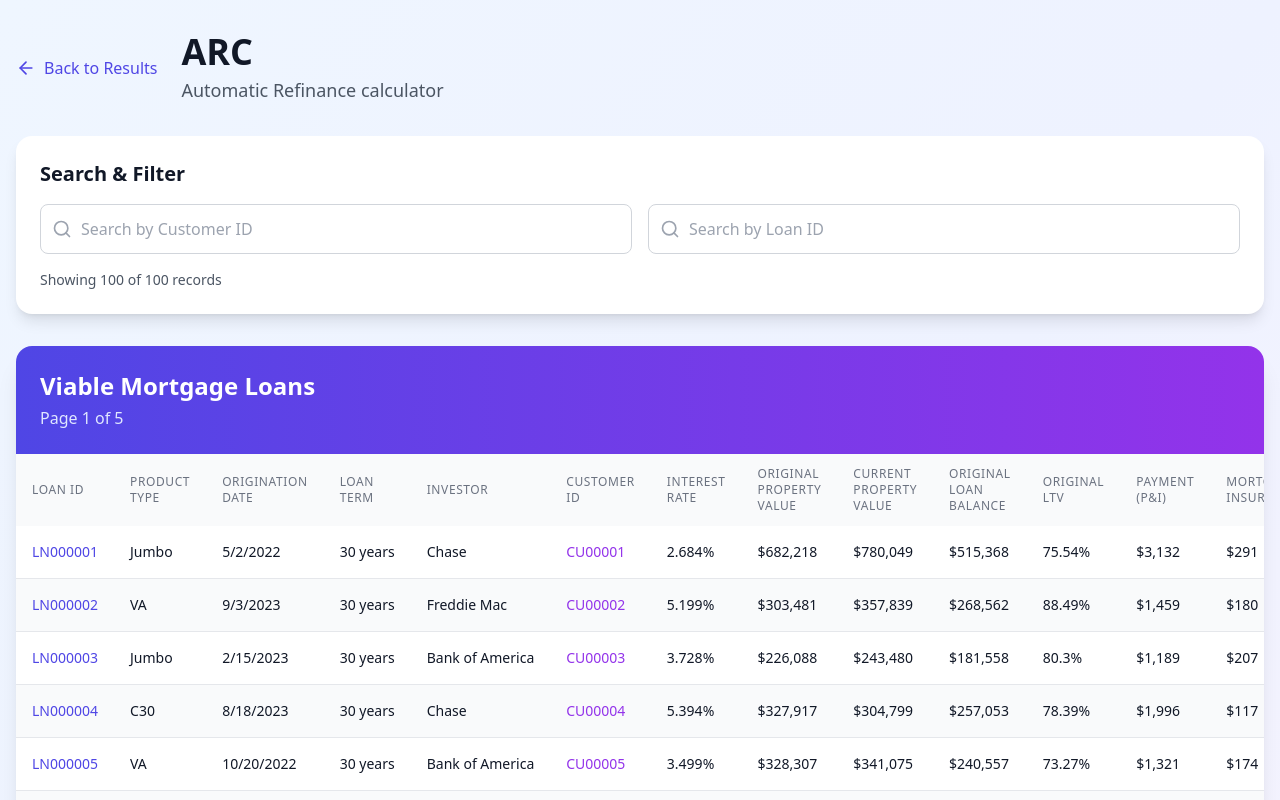
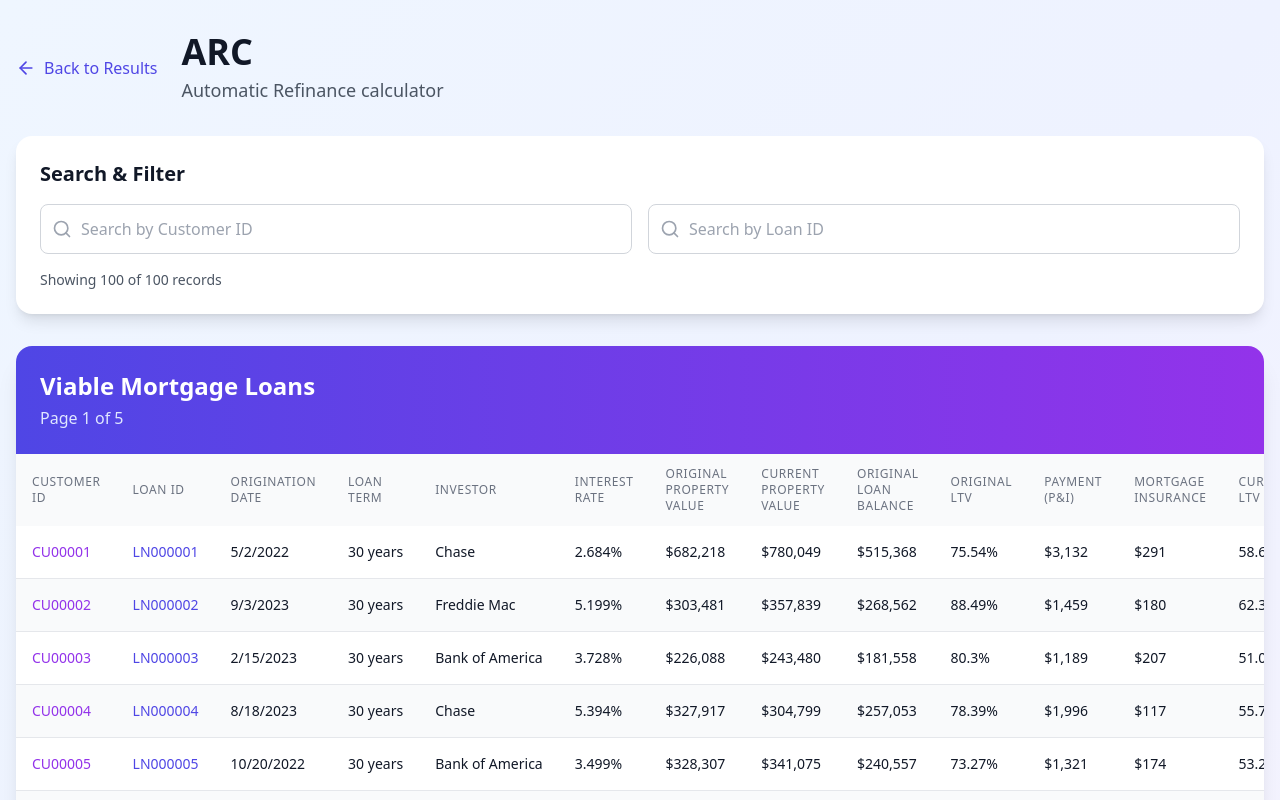
Before and after one commit to sharath-tiger/arc_frontend, a React (Vite) app: page /loan-table in a window 1280 px wide. Shown: the top 800 px of the page. Built offline with nearby package versions, Linux system fonts and the light colour scheme.

Commit message:
Updated LoanTablePage.tsx

```diff
--- a/src/components/LoanTablePage.tsx
+++ b/src/components/LoanTablePage.tsx
@@ -166,12 +166,13 @@ function LoanTablePage() {
               <table className="w-full">
                 <thead className="bg-gray-50">
                   <tr>
+                                        <th className="px-4 py-3 text-left text-xs font-medium text-gray-500 uppercase tracking-wider">Customer ID</th>
                     <th className="px-4 py-3 text-left text-xs font-medium text-gray-500 uppercase tracking-wider">Loan ID</th>
-                    <th className="px-4 py-3 text-left text-xs font-medium text-gray-500 uppercase tracking-wider">Product Type</th>
+
                     <th className="px-4 py-3 text-left text-xs font-medium text-gray-500 uppercase tracking-wider">Origination Date</th>
                     <th className="px-4 py-3 text-left text-xs font-medium text-gray-500 uppercase tracking-wider">Loan Term</th>
                     <th className="px-4 py-3 text-left text-xs font-medium text-gray-500 uppercase tracking-wider">Investor</th>
-                    <th className="px-4 py-3 text-left text-xs font-medium text-gray-500 uppercase tracking-wider">Customer ID</th>
+
                     <th className="px-4 py-3 text-left text-xs font-medium text-gray-500 uppercase tracking-wider">Interest Rate</th>
                     <th className="px-4 py-3 text-left text-xs font-medium text-gray-500 uppercase tracking-wider">Original Property Value</th>
                     <th className="px-4 py-3 text-left text-xs font-medium text-gray-500 uppercase tracking-wider">Current Property Value</th>
@@ -187,6 +188,7 @@ function LoanTablePage() {
                 <tbody className="bg-white divide-y divide-gray-200">
                   {currentRecords.map((record, index) => (
                     <tr key={record.loanId} className={index % 2 === 0 ? 'bg-white' : 'bg-gray-50'}>
+                                            <td className="px-4 py-4 whitespace-nowrap text-sm font-medium text-purple-600">{record.customerId}</td>
                       <td className="px-4 py-4 whitespace-nowrap text-sm font-medium">
                         <Link
                           to={`/loan-details/${record.loanId}`}
@@ -195,11 +197,11 @@ function LoanTablePage() {
                           {record.loanId}
                         </Link>
                       </td>
-                      <td className="px-4 py-4 whitespace-nowrap text-sm text-gray-900">{record.productType}</td>
+
                       <td className="px-4 py-4 whitespace-nowrap text-sm text-gray-900">{record.originationDate}</td>
                       <td className="px-4 py-4 whitespace-nowrap text-sm text-gray-900">{record.loanTerm} years</td>
                       <td className="px-4 py-4 whitespace-nowrap text-sm text-gray-900">{record.investor}</td>
-                      <td className="px-4 py-4 whitespace-nowrap text-sm font-medium text-purple-600">{record.customerId}</td>
+
                       <td className="px-4 py-4 whitespace-nowrap text-sm text-gray-900">{record.interestRate}%</td>
                       <td className="px-4 py-4 whitespace-nowrap text-sm text-gray-900">{formatCurrency(record.originalPropertyValue)}</td>
                       <td className="px-4 py-4 whitespace-nowrap text-sm text-gray-900">{formatCurrency(record.currentEstimatedPropertyValue)}</td>
```
